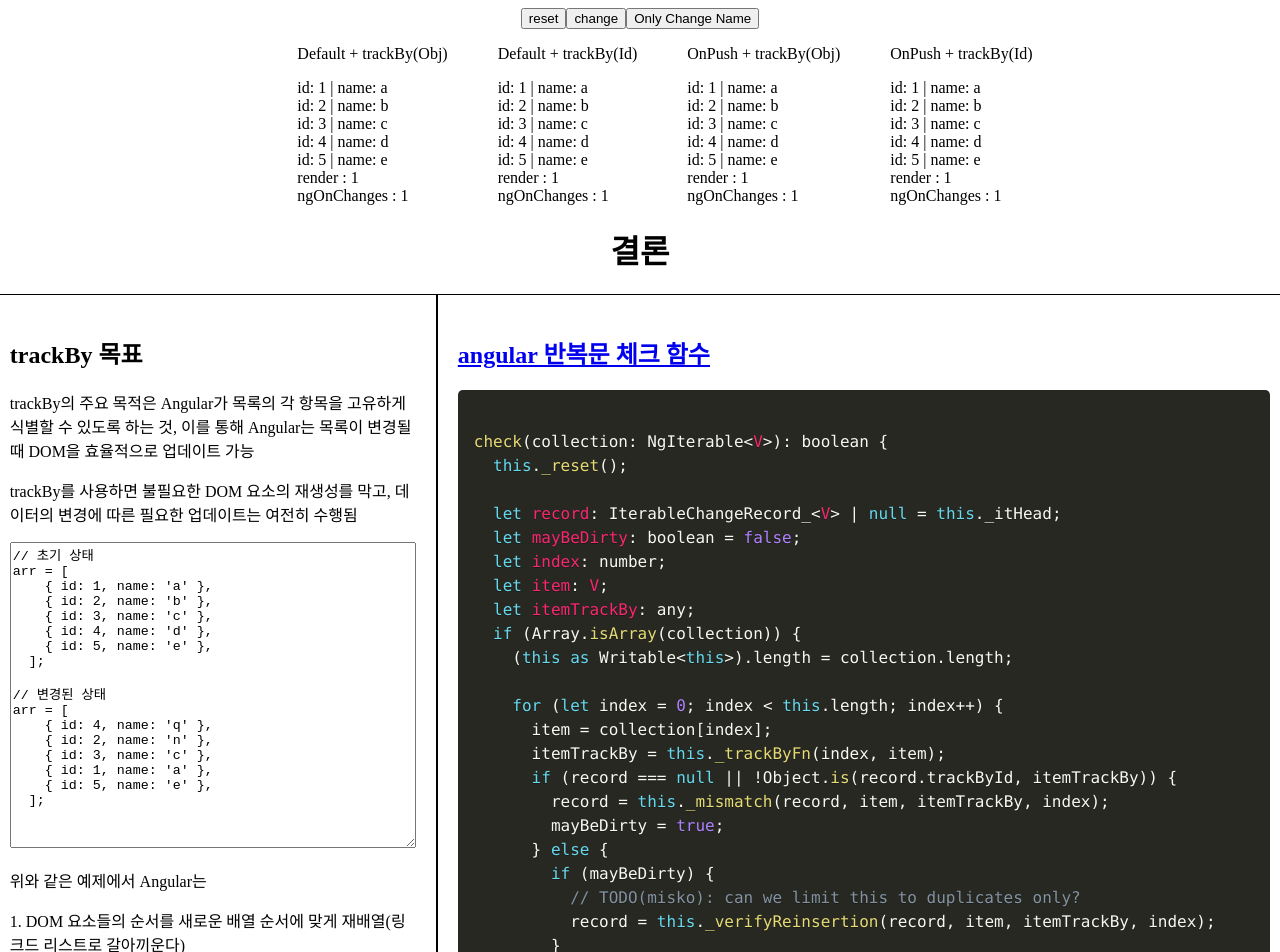
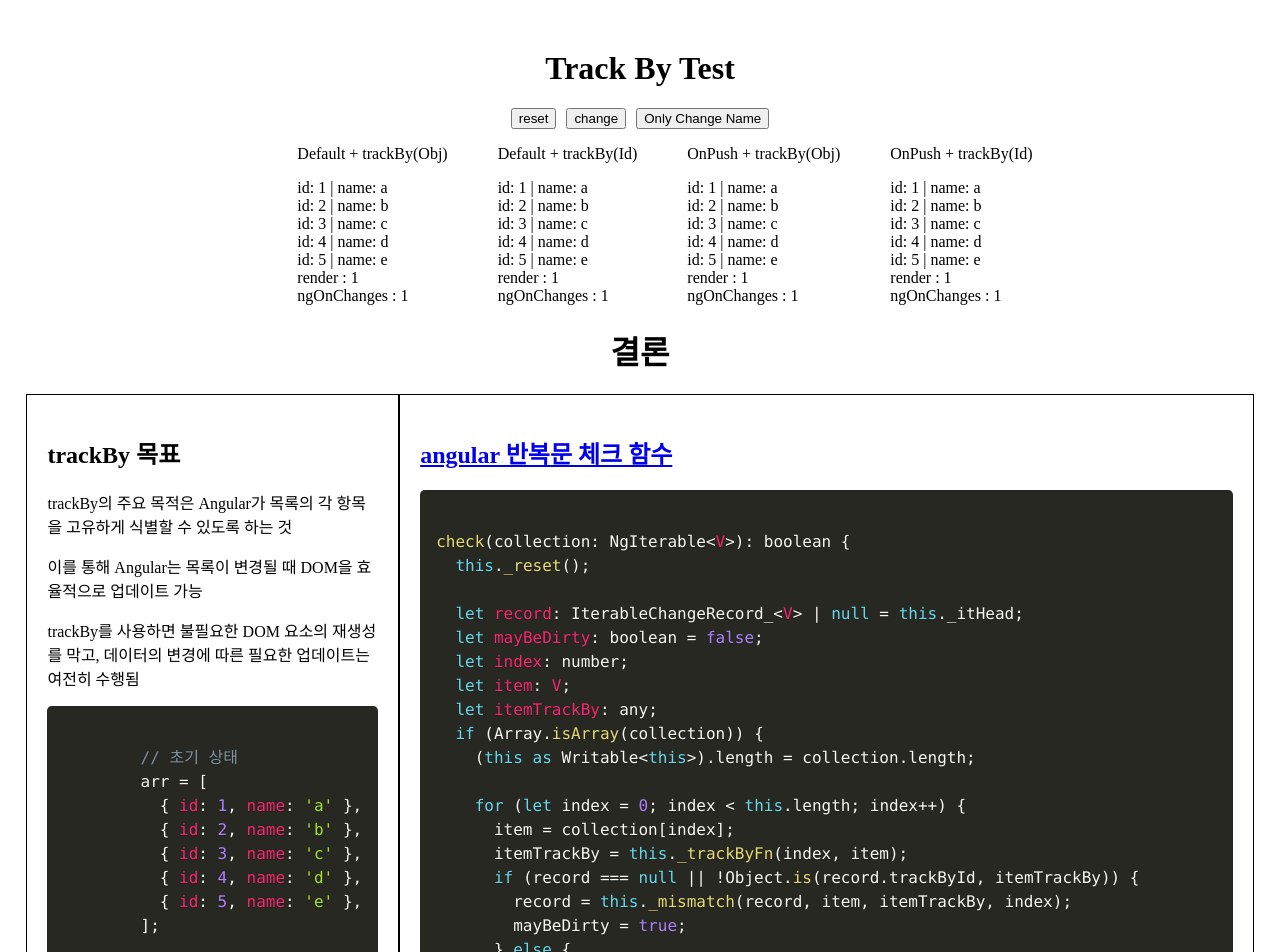
Before and after one commit to rrkkee015/track-by-test, an Angular app: page / in a window 1280 px wide. Shown: the top 952 px of the page. Built offline with nearby package versions, Linux system fonts and the light colour scheme.

Commit message:
feat: update for reading

```diff
--- a/src/app/app.component.html
+++ b/src/app/app.component.html
@@ -1,6 +1,8 @@
+<div style="margin: 50px">
+  <h1 style="justify-self: center">Track By Test</h1>
   <div style="display: flex; width: 100%; justify-content: center">
-  <button (click)="reset()">reset</button>
-  <button (click)="change()">change</button>
+    <button style="margin-right: 10px" (click)="reset()">reset</button>
+    <button style="margin-right: 10px" (click)="change()">change</button>
     <button (click)="onlyChangeName()">Only Change Name</button>
   </div>
   <div style="display: flex; width: 100%; justify-content: center">
@@ -22,37 +24,38 @@
     <div style="display: block; border: solid 0.1rem; padding: 20px">
       <h2>trackBy 목표</h2>
       <p>
-      trackBy의 주요 목적은 Angular가 목록의 각 항목을 고유하게 식별할 수 있도록
-      하는 것, 이를 통해 Angular는 목록이 변경될 때 DOM을 효율적으로 업데이트
-      가능
+        trackBy의 주요 목적은 Angular가 목록의 각 항목을 고유하게 식별할 수
+        있도록 하는 것
       </p>
+      <p>이를 통해 Angular는 목록이 변경될 때 DOM을 효율적으로 업데이트 가능</p>
       <p>
-      trackBy를 사용하면 불필요한 DOM 요소의 재생성를 막고, 데이터의 변경에 따른
-      필요한 업데이트는 여전히 수행됨
+        trackBy를 사용하면 불필요한 DOM 요소의 재생성를 막고, 데이터의 변경에
+        따른 필요한 업데이트는 여전히 수행됨
       </p>
-    <textarea style="height: 300px; width: 400px">
+      <pre>
+      <code class="language-javascript">
         // 초기 상태
         arr = [
-    { id: 1, name: 'a' },
-    { id: 2, name: 'b' },
-    { id: 3, name: 'c' },
-    { id: 4, name: 'd' },
-    { id: 5, name: 'e' },
+          {{'{'}} id: 1, name: 'a' {{'}'}},
+          {{'{'}} id: 2, name: 'b' {{'}'}},
+          {{'{'}} id: 3, name: 'c' {{'}'}},
+          {{'{'}} id: 4, name: 'd' {{'}'}},
+          {{'{'}} id: 5, name: 'e' {{'}'}},
         ];
 
         // 변경된 상태
         arr = [
-    { id: 4, name: 'q' },
-    { id: 2, name: 'n' },
-    { id: 3, name: 'c' },
-    { id: 1, name: 'a' },
-    { id: 5, name: 'e' },
+          {{'{'}} id: 4, name: 'q' {{'}'}},
+          {{'{'}} id: 2, name: 'n' {{'}'}},
+          {{'{'}} id: 3, name: 'c' {{'}'}},
+          {{'{'}} id: 1, name: 'a' {{'}'}},
+          {{'{'}} id: 5, name: 'e' {{'}'}},
         ];
-  </textarea
-    >
+      </code>
+    </pre>
       <p>위와 같은 예제에서 Angular는</p>
       <p>
-      1. DOM 요소들의 순서를 새로운 배열 순서에 맞게 재배열(링크드 리스트로
+        1. DOM 요소들의 순서를 새로운 배열 순서에 맞게 재배열 (링크드 리스트로
         갈아끼운다)
       </p>
       <p>2. 변경된 내용(id 4, 2의 name)만 업데이트</p>
@@ -150,3 +153,4 @@ check(collection: NgIterable&lt;V&gt;): boolean {{'{'}}
     </code></pre>
     </div>
   </div>
+</div>
```
Lines whose indentation alone changed are shown as unchanged.
